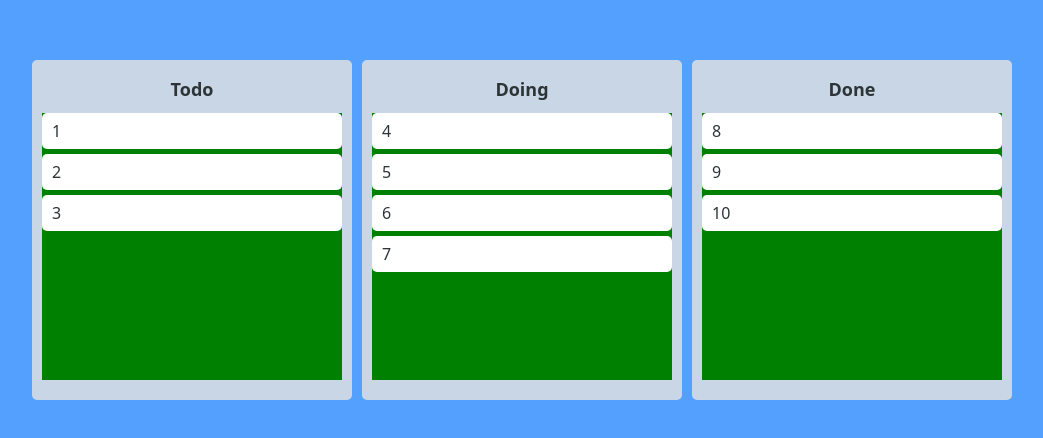
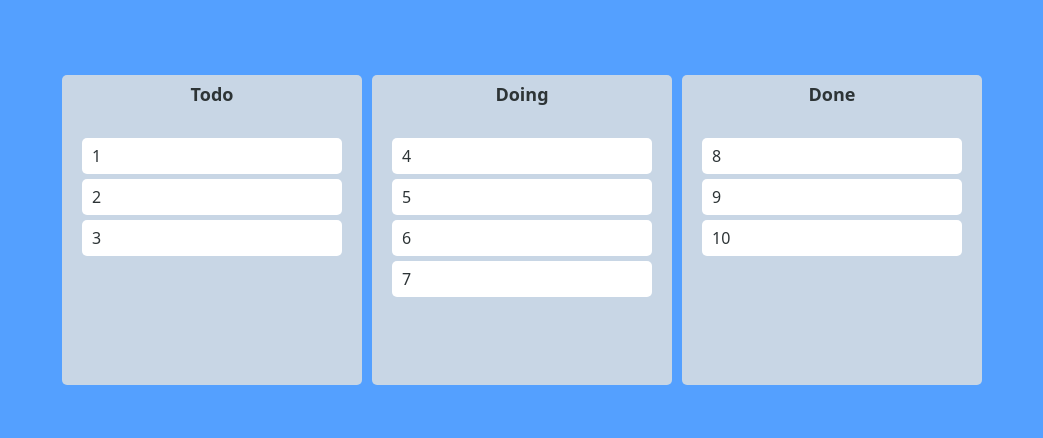
Before and after one commit to jh0152park/ReactJS_Trello, a React (Create React App) app in the folder trello/: page / in a window 1280 px wide. Shown: the part 170-608 px from the top of the page, without its empty margins (118-1161 px from the left). Built offline with nearby package versions, Linux system fonts and the light colour scheme.

Commit message:
fixed boards and cards colors

```diff
--- a/trello/src/components/Board.tsx
+++ b/trello/src/components/Board.tsx
@@ -16,7 +16,6 @@
 const Container = styled.div`
     background-color: ${(props) => props.theme.boardColor};
     padding-top: 10px;
-    padding: 20px 10px;
     border-radius: 5px;
     min-height: 200px;
     width: 300px;
@@ -35,12 +34,13 @@
 const Area = styled.div<IAreaProps>`
     background-color: ${(props) =>
         props.isDraggingOver
-            ? "pink"
+            ? "rgb(128, 202, 209)"
             : props.isDraggingFromThis
-            ? "red"
-            : "green"};
+            ? "#dfe6e9"
+            : "transparent"};
     flex-grow: 1;
     transition: background-color 0.3s ease-in-out;
+    padding: 20px;
 `;
 
 function Board({ boardId, actionItems }: IBoardProps) {
--- a/trello/src/components/Card.tsx
+++ b/trello/src/components/Card.tsx
@@ -2,11 +2,14 @@
 import { Draggable } from "react-beautiful-dnd";
 import { styled } from "styled-components";
 
-const Card = styled.div`
-    background-color: ${(props) => props.theme.cardColor};
+const Card = styled.div<{ isDragging: boolean }>`
     padding: 10px 10px;
     border-radius: 5px;
     margin-bottom: 5px;
+    background-color: ${(props) =>
+        props.isDragging ? "#afccee" : props.theme.cardColor};
+    box-shadow: ${(props) =>
+        props.isDragging ? "0px 2px 10px rgba(0,0,0,0.5)" : "none"};
 `;
 
 interface IDragabbleCardProps {
@@ -17,8 +20,9 @@
 export function DraggableCard({ todo, index }: IDragabbleCardProps) {
     return (
         <Draggable draggableId={todo} index={index} key={todo}>
-            {(magic) => (
+            {(magic, snapshot) => (
                 <Card
+                    isDragging={snapshot.isDragging}
                     ref={magic.innerRef}
                     {...magic.draggableProps}
                     {...magic.dragHandleProps}
```
